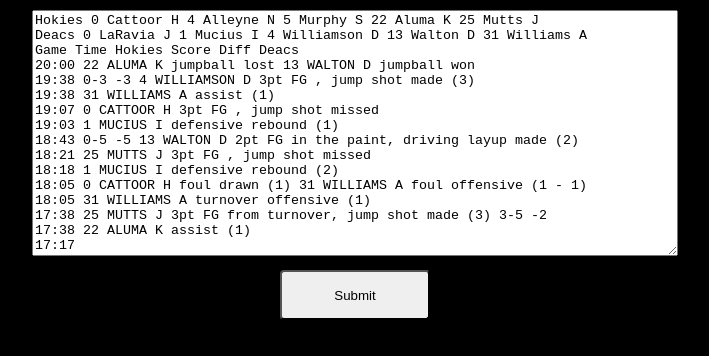
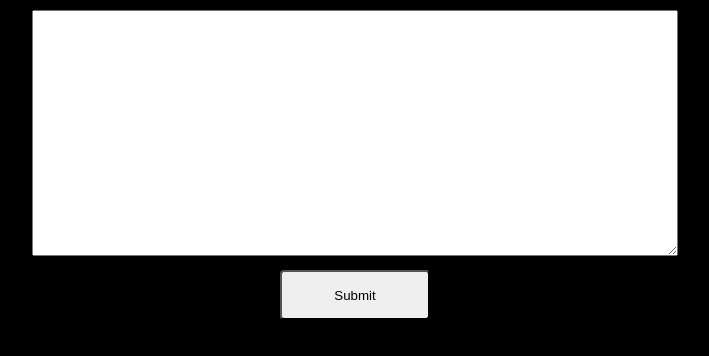
Before and after one commit to awbridgers/live-stats-tracker, a React (Create React App) app: page / in a window 1280 px wide. Shown: the top 356 px of the page, without its empty margins (285-994 px from the left). Built offline with nearby package versions, Linux system fonts and the light colour scheme.

Commit message:
remove testing setup

```diff
--- a/package.json
+++ b/package.json
@@ -2,6 +2,7 @@
   "name": "live-stats-tracker",
   "version": "0.1.0",
   "private": true,
+  "homepage": "https://awbridgers.github.io/live-stats-tracker",
   "dependencies": {
     "@testing-library/jest-dom": "^5.11.4",
     "@testing-library/react": "^11.1.0",
@@ -21,6 +22,8 @@
   "scripts": {
     "start": "react-scripts start",
     "build": "react-scripts build",
+    "predeploy": "npm run build",
+    "deploy": "gh-pages -d build",
     "test": "react-scripts test",
     "eject": "react-scripts eject"
   },
--- a/src/App.tsx
+++ b/src/App.tsx
@@ -1,6 +1,5 @@
 import React, {useState} from 'react';
 import {parse} from './util/parse';
-import {sampleData, sampleSubData} from './sampleData';
 import './App.css';
 import {Lineup} from './roster';
 import Table from 'rc-table';
@@ -9,7 +8,7 @@ import {calcTime} from './util/calculateTime';
 import {calcTotal} from './util/calculateTotal';
 
 function App() {
-  const [plays, setPlays] = useState<string>(sampleData);
+  const [plays, setPlays] = useState<string>('');
   const [results, setResults] = useState<Lineup[]>([]);
   const [show, setShow] = useState<boolean>(false);
   const handleSubmit = () => {
```
